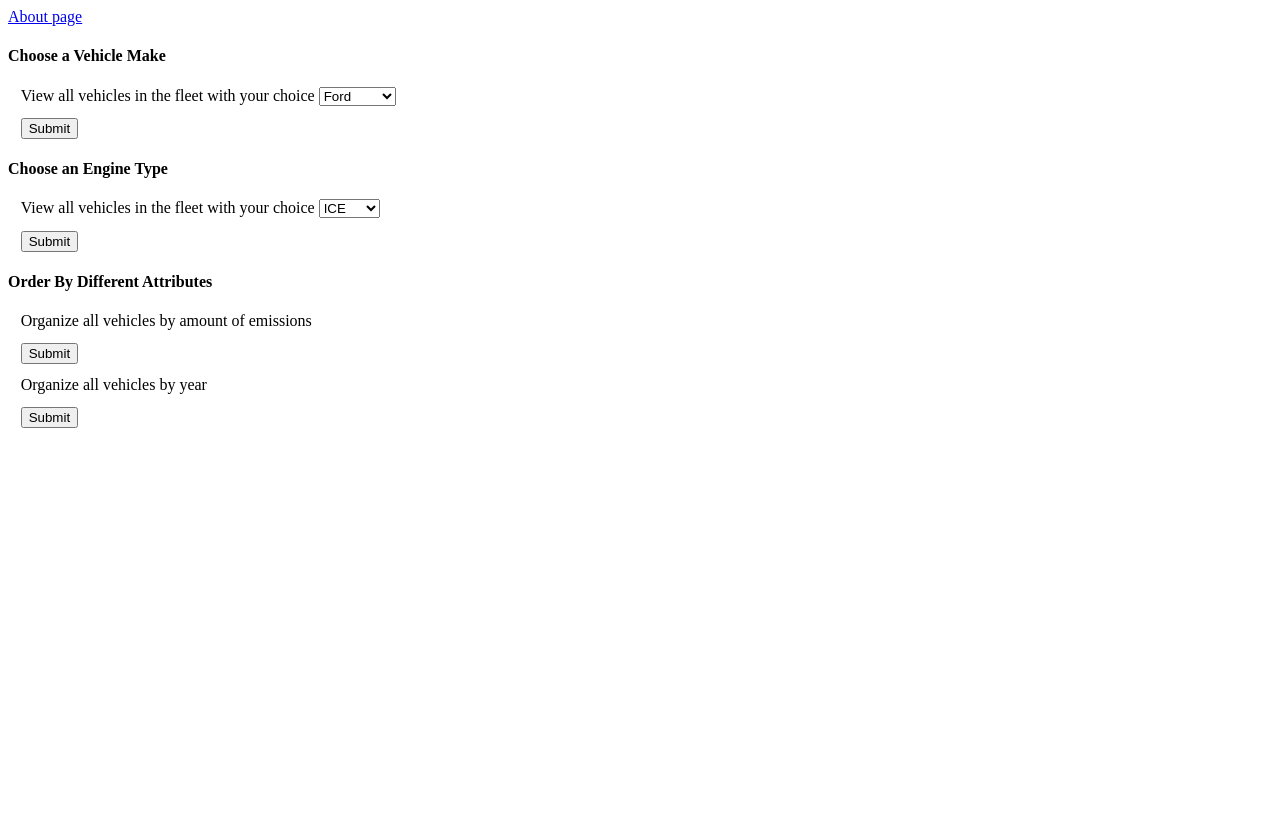
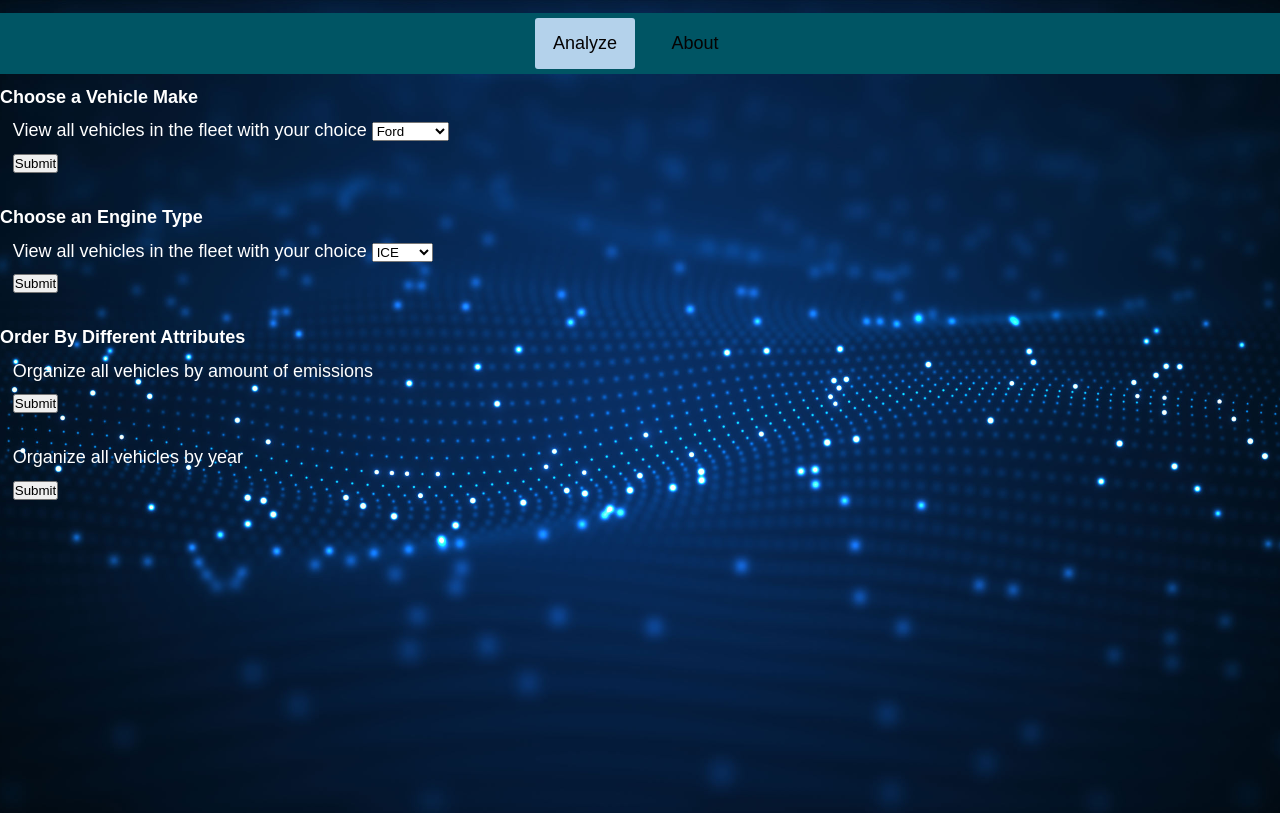
Before and after one commit to lifsheb1/Vehicle_Fleet_Database, a Flask app: page / in a window 1280 px wide. Before the commit the page ends 428 px from the top, so only its background shows below. Run offline with Flask 2, Linux system fonts and the light colour scheme; some libraries are stand-ins or nearby versions.

Commit message:
all html changes

```diff
--- /dev/null
+++ b/app/static/style.css
@@ -0,0 +1,44 @@
+*
+{
+    padding: 0;
+    margin: 0;
+    box-sizing: border-box;
+}
+
+body{
+    height: 100vh;
+    background-image: url(vehicleimg.jpg);
+    background-size: cover;
+    background-position: center;
+    font-family: sans-serif;
+    font-size: large;
+}
+.menu-bar
+{
+    background: rgb(0, 85, 100);
+    text-align: center;
+}
+.menu-bar ul{
+    display: inline-flex;
+    list-style: none;
+    color: rgb(12, 10, 10);
+}
+.menu-bar ul li{
+    width: 100px;
+    margin: 5px;
+    padding: 15px;
+}
+.menu-bar ul li a{
+    text-decoration: none;
+    color: rgb(5, 3, 3);
+}
+.anal-bar ul li a{
+    text-decoration: none;
+    color: #fff;
+}
+.active, .menu-bar ul li:hover
+{
+    background: #b4d2eb;
+    border-radius: 3px;
+
+}
--- a/app/templates/my-form.html
+++ b/app/templates/my-form.html
@@ -3,9 +3,17 @@
 <html>
     <head>
         <title>Vehicle Fleet Database</title>
+        <link rel = "stylesheet" type = "text/css" href = "{{url_for('static', filename = 'style.css')}}">
+
     </head>
-    <body>
-        <a href = about-page>About page</a>
+    <body text = "white">
+        <div class = "menu-bar">
+    <ul>
+        <li class = "active"><a href = "#">Analyze</a></li>
+        <li><a href = about-page>About</a></li>
+
+    </ul>
+    </div>
 	    <h4>Choose a Vehicle Make</h4>
         <form action="/make-handler" method="POST">
             <div>
@@ -20,7 +28,7 @@
             </div>
                 <input type="submit" value="Submit">
         </form>
-
+        <br>
         <h4>Choose an Engine Type</h4>
         <form action="/engine-handler" method="POST">
             <div>
@@ -33,7 +41,7 @@
             </div>
                 <input type="submit" value="Submit">
         </form>
-
+        <br>
         <h4>Order By Different Attributes</h4>
         <form action="/emissions-handler" method="POST">
             <div>
@@ -43,10 +51,12 @@
         </form>
         <form action="/year-handler" method="POST">
             <div>
+                <br>
                 Organize all vehicles by year
             </div>
                 <input type="submit" value="Submit">
         </form>
+
 
 
     </body>
```
Also changed, not shown: app/static/abtstyle.css (added, +14 -0 lines), app/templates/about-page.html (+62 -3 lines), app/templates/my-result.html (+41 -7 lines), app/README_fromDG.md, app/static/bg.jpg (added), app/static/vehicleimg.jpg (added).
